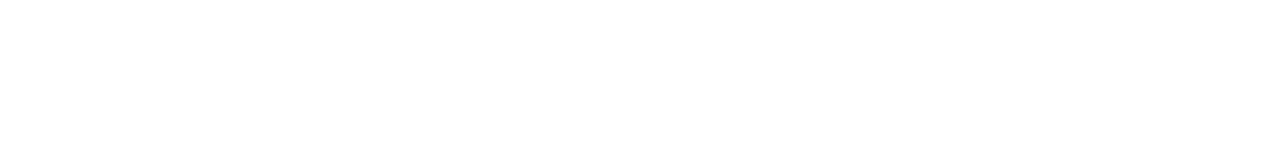
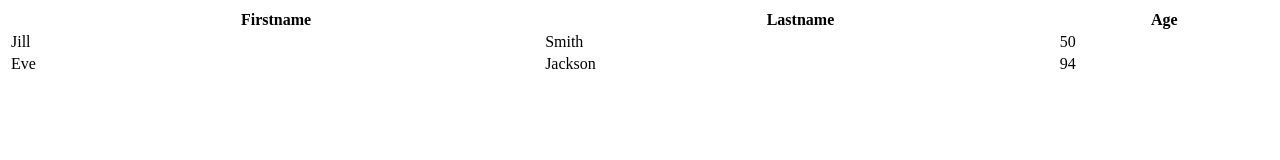
Before and after one commit to IshantL/SchoolZo_HTML_Project1, a plain HTML site: page index.html in a window 1280 px wide. Drawn offline with Linux system fonts and the light colour scheme.

Commit message:
Addedd Style.css

```diff
--- a/index.html
+++ b/index.html
@@ -5,8 +5,25 @@
     <meta http-equiv="X-UA-Compatible" content="IE=edge">
     <meta name="viewport" content="width=device-width, initial-scale=1.0">
     <title>Document</title>
+    <link rel="stylesheet" href="style.css">
 </head>
 <body>
-
+    <table style="width:100%">
+        <tr>
+          <th>Firstname</th>
+          <th>Lastname</th>
+          <th>Age</th>
+        </tr>
+        <tr>
+          <td>Jill</td>
+          <td>Smith</td>
+          <td>50</td>
+        </tr>
+        <tr>
+          <td>Eve</td>
+          <td>Jackson</td>
+          <td>94</td>
+        </tr>
+      </table>
 </body>
 </html>
```
Also changed, not shown: style.css (added).
